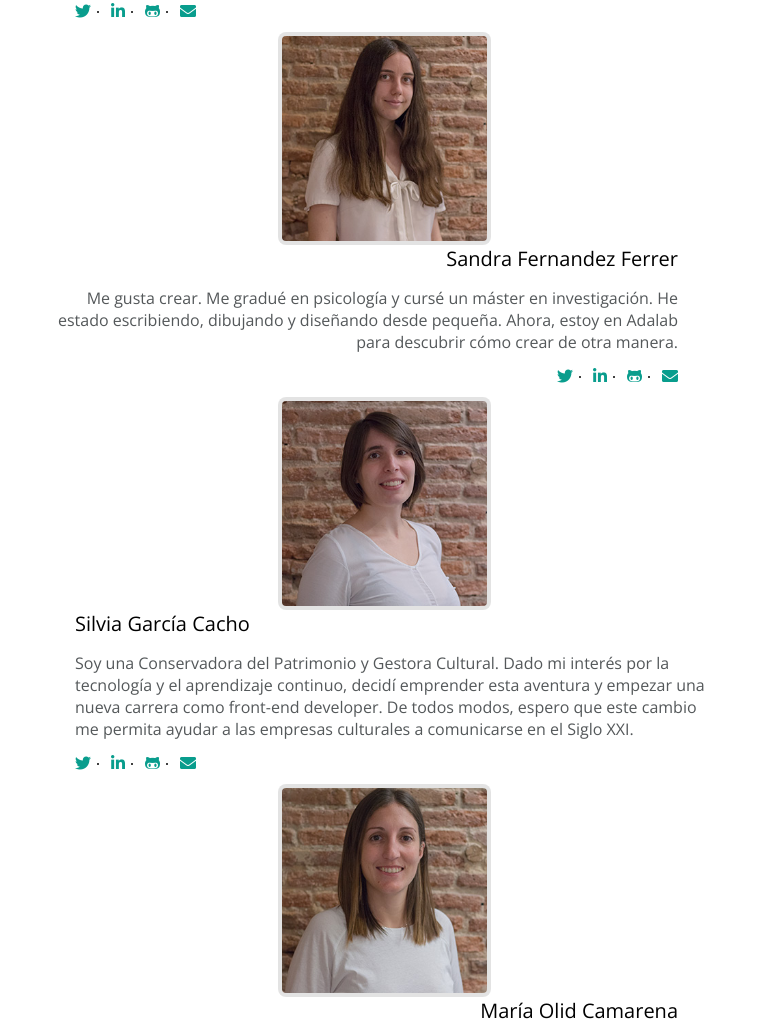
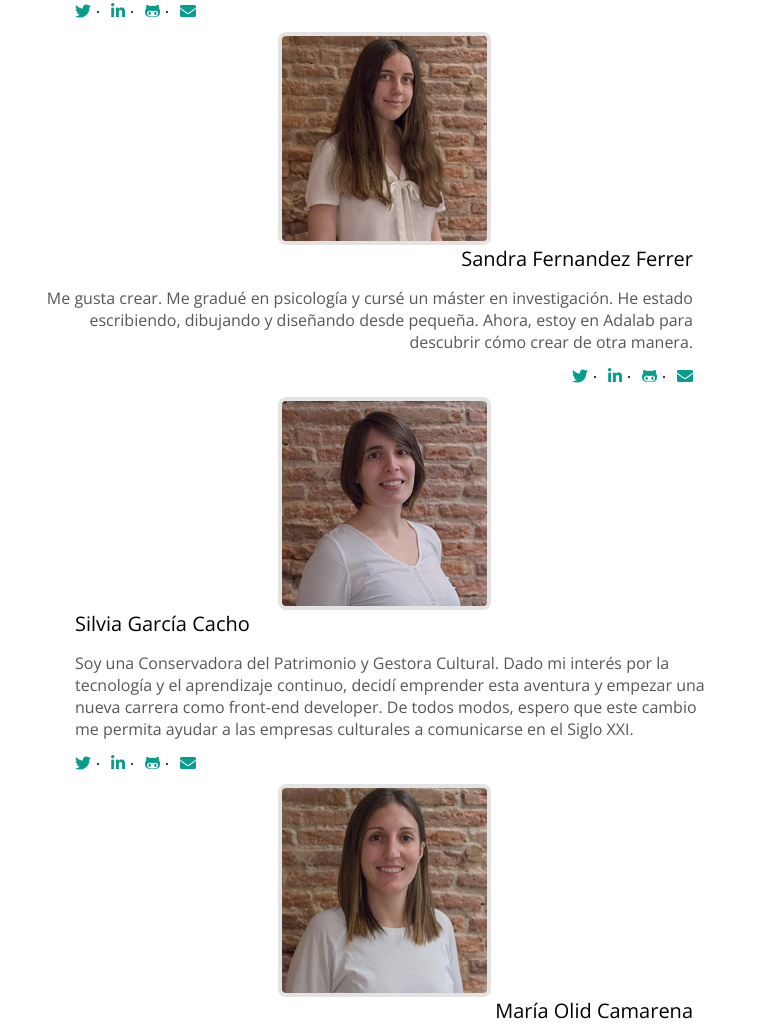
Before and after one commit to esterlegaz/e-s1-codecrushers, a website: page docs/index.html in a window 768 px wide. Shown: the part 1442-2469 px from the top of the page. Drawn offline with nearby package versions, Linux system fonts and the light colour scheme; files that its build step writes are made by us from their sources; files whose address does not match are found by name.

Commit message:
definitive version

```diff
--- a/_src/assets/scss/components/_aboutus.scss
+++ b/_src/assets/scss/components/_aboutus.scss
@@ -97,9 +97,7 @@
  // about us
  @media all and (min-width: 768px) and (max-width: 1200px) {
  .about-us{
-    margin-left: 45px;
-    margin-right: 45px;
-
+    margin: 0 45px;
 }
 .section.menuItem.about-us{
     padding: 0;
@@ -116,9 +114,8 @@
 .grid{
     display:grid;
     grid-template-columns: 2;
-    grid-template-rows: 1fr;
-    // margin-top: 60px;
-    // margin-bottom: 60px;
+    margin-bottom: 60px;
+
 }
 
 .menu_rrss {
@@ -171,7 +168,7 @@
 .member-description.par {
         text-align: right;
         margin-left: 0;
-        margin-right: 45px;
+        margin-right: 30px;
         grid-column: 1 / 2;
     }
 
```
